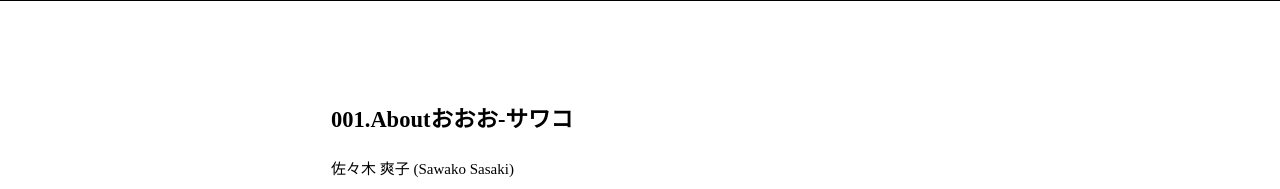
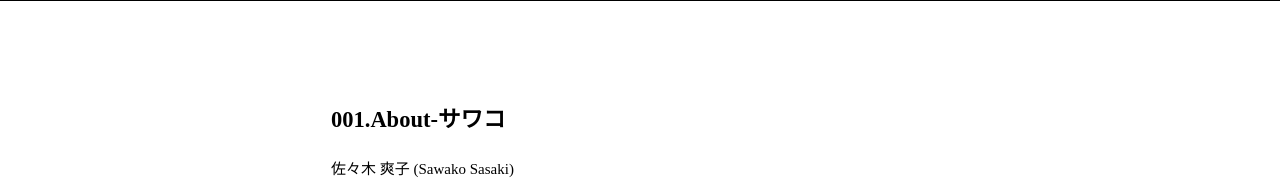
Before and after one commit to liberte-3005/first, a plain HTML site: page HelloWorld.html in a window 1280 px wide. Shown: the part 934-1123 px from the top of the page. Drawn offline with Linux system fonts and the light colour scheme.

Commit message:
テキストの変更 (#1)
* del

* Delete README.md

Co-authored-by: 佐々木爽子 <sasakis@sasakisoukonoiMac.local>

```diff
--- a/HelloWorld.html
+++ b/HelloWorld.html
@@ -33,7 +33,7 @@
 
 
     <div id="scrollbox">
-          <h2>001.Aboutおおお<span id="small01">-サワコ</span></h2>
+          <h2>001.About<span id="small01">-サワコ</span></h2>
             <p　class="text_01">佐々木 爽子 (Sawako Sasaki)</p>
             <p class="text">1994年12月5日生まれ  北海道函館市出身、北海道旭川市在住。</p>
             <p>佐々木です。小さい頃から創作服を描いたり妄想間取り書いたり映像を作ってみたり夢日記を漫画にしたり・・・。
```
